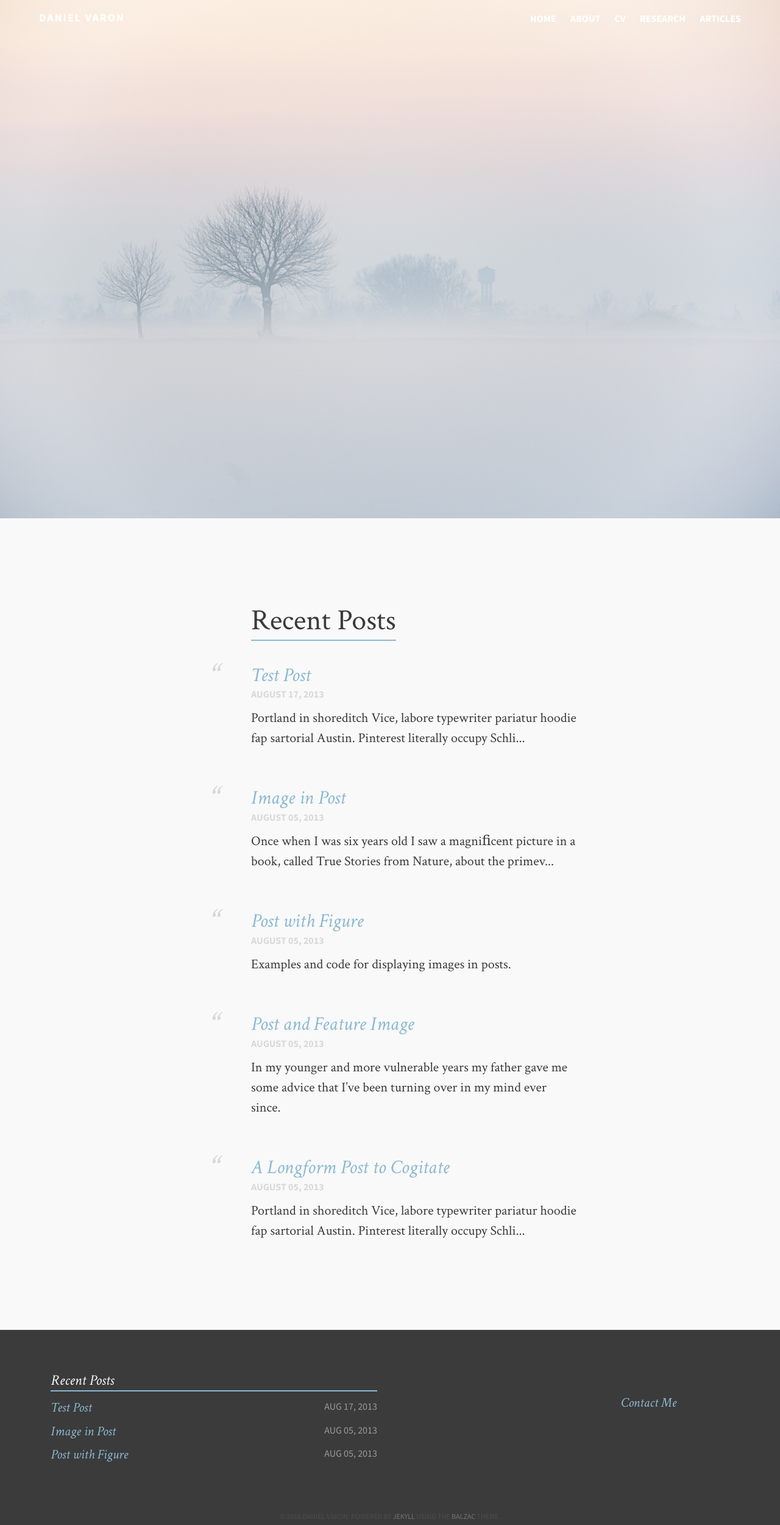
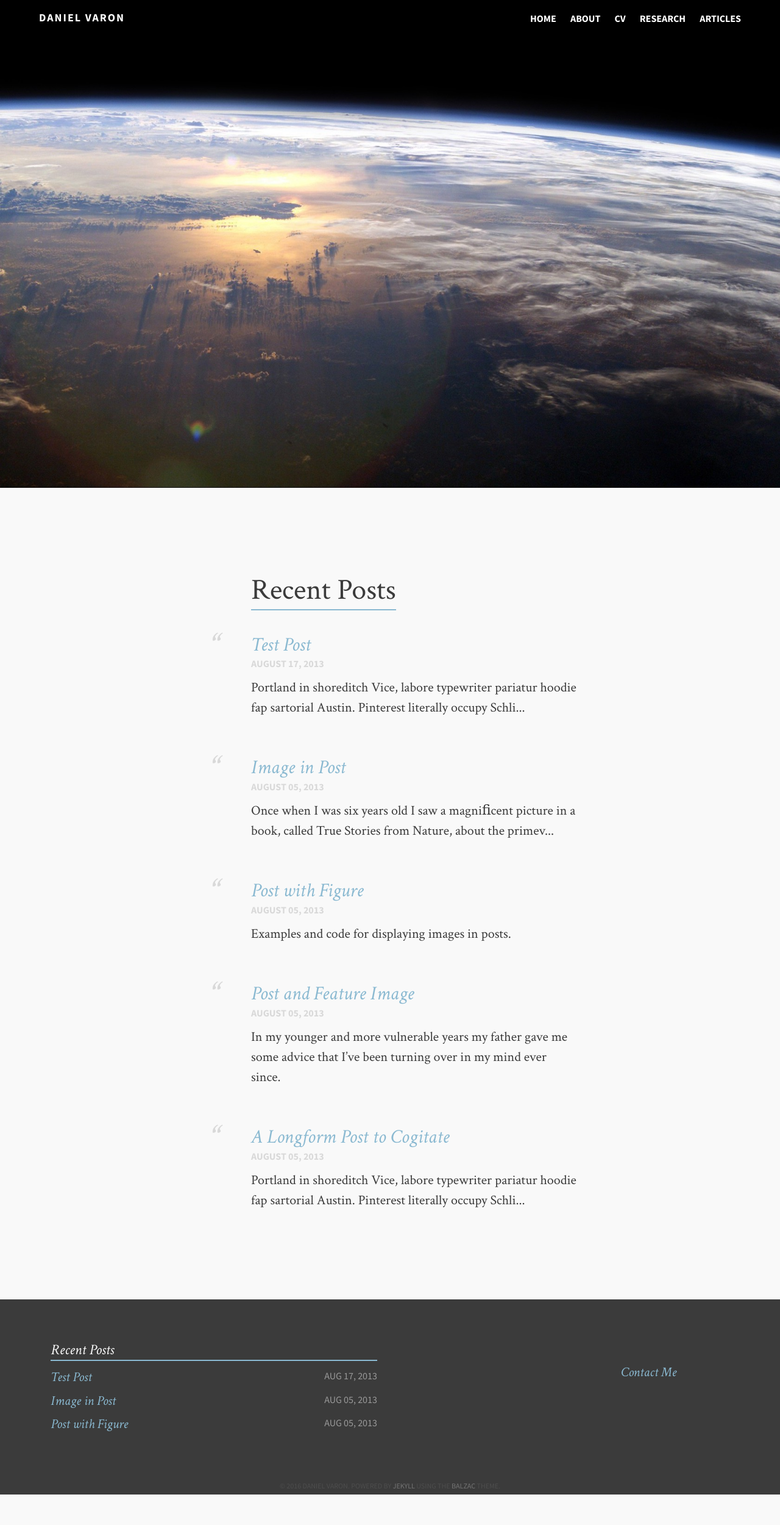
Before and after one commit to djvaron/djvaron.github.io, a Jekyll site: the page built from index.md, in a window 1280 px wide. Shown: the whole page at 61% size. Built offline with Jekyll 4.4.1, drawn with Linux system fonts in a browser that asks for light colours; after the commit the page ends 2451 px from its top, so only the background shows below that.

Commit message:
Update home.html

```diff
--- a/_layouts/home.html
+++ b/_layouts/home.html
@@ -1,7 +1,7 @@
 {% include head.html %}
 
 <span class="banner_h">
-    <img src="images/soft-trees.jpg" alt="banner" />
+    <img src="images/atmosphere.jpg" alt="banner" />
         <style>
         * {margin:0; padding: 0;}
         .banner_h {display: block; width: 100%;}
```
